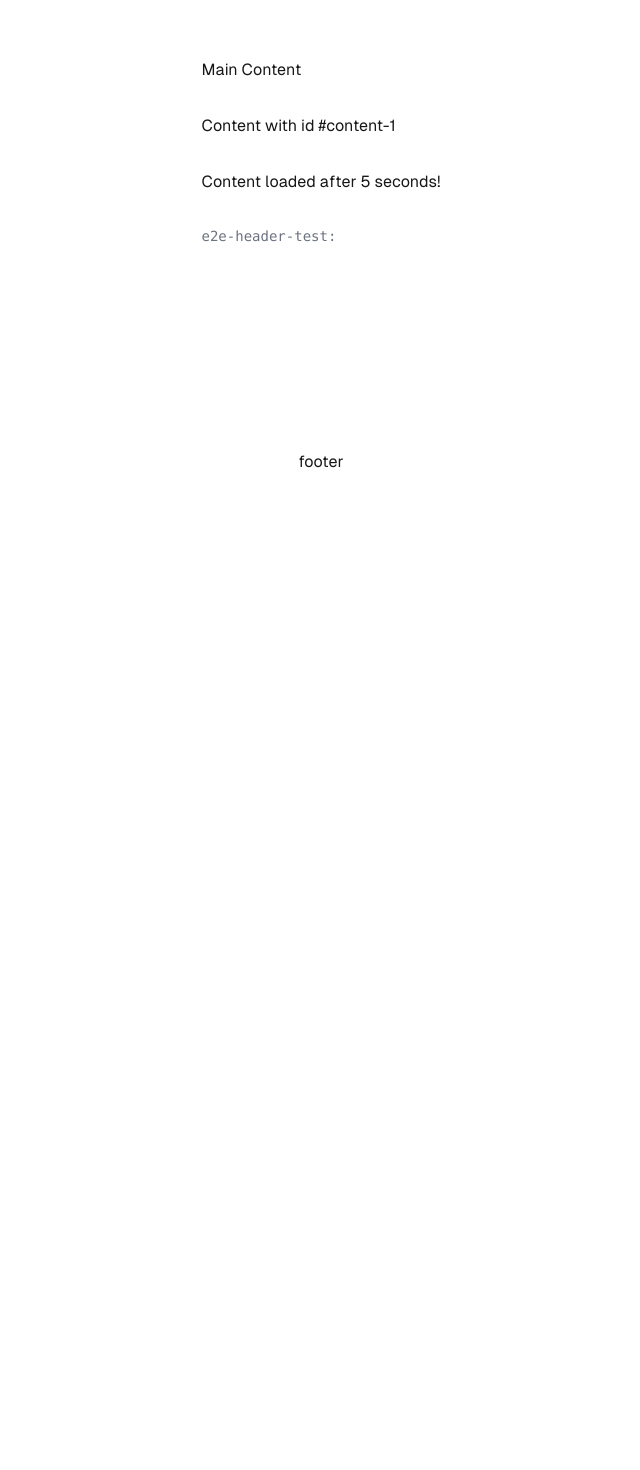
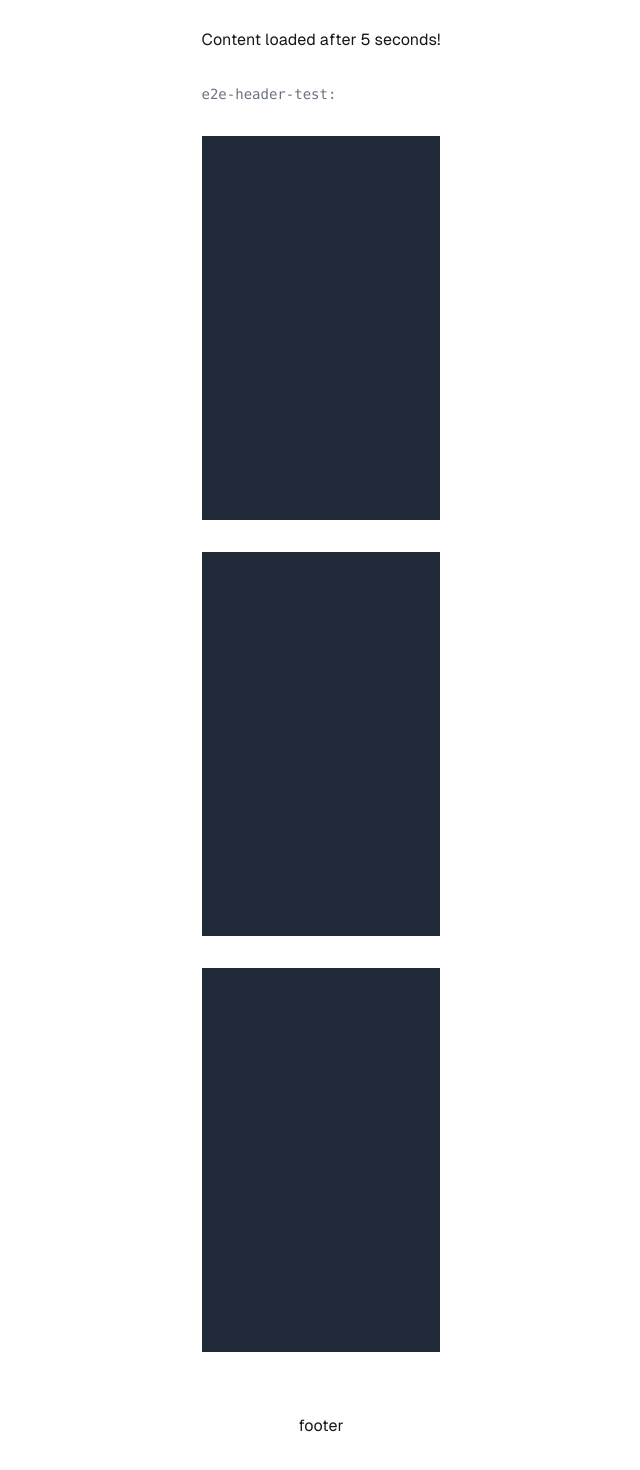
Before and after one commit to rafaelsideguide/firecrawl-e2e-test, a Next.js app: page / in a window 1280 px wide. Shown: the part 248-1718 px from the top of the page, without its empty margins (319-959 px from the left). Before the commit the page ends 800 px from the top, so only its background shows below. Built offline with nearby package versions, Linux system fonts and the light colour scheme.

Commit message:
screenshot

```diff
--- a/app/page.tsx
+++ b/app/page.tsx
@@ -5,7 +5,6 @@ export default async function Home() {
   let headersList;
   try {
     headersList = await headers();
-    console.log(headersList);
   } catch (error) {
     console.error("Error fetching headers:", error);
   }
@@ -25,8 +24,11 @@ export default async function Home() {
         </div>
         <div>
           <p className="text-sm text-gray-500 font-mono">e2e-header-test: {e2eHeaderTest}</p>
-        </div>
-      </main>
+      </div>
+      <div className="w-full h-96 bg-gray-800"></div>
+      <div className="w-full h-96 bg-gray-800"></div>
+      <div className="w-full h-96 bg-gray-800"></div>
+    </main>
       <footer className="row-start-3 flex gap-6 flex-wrap items-center justify-center">
         <span>footer</span>
       </footer>
```
